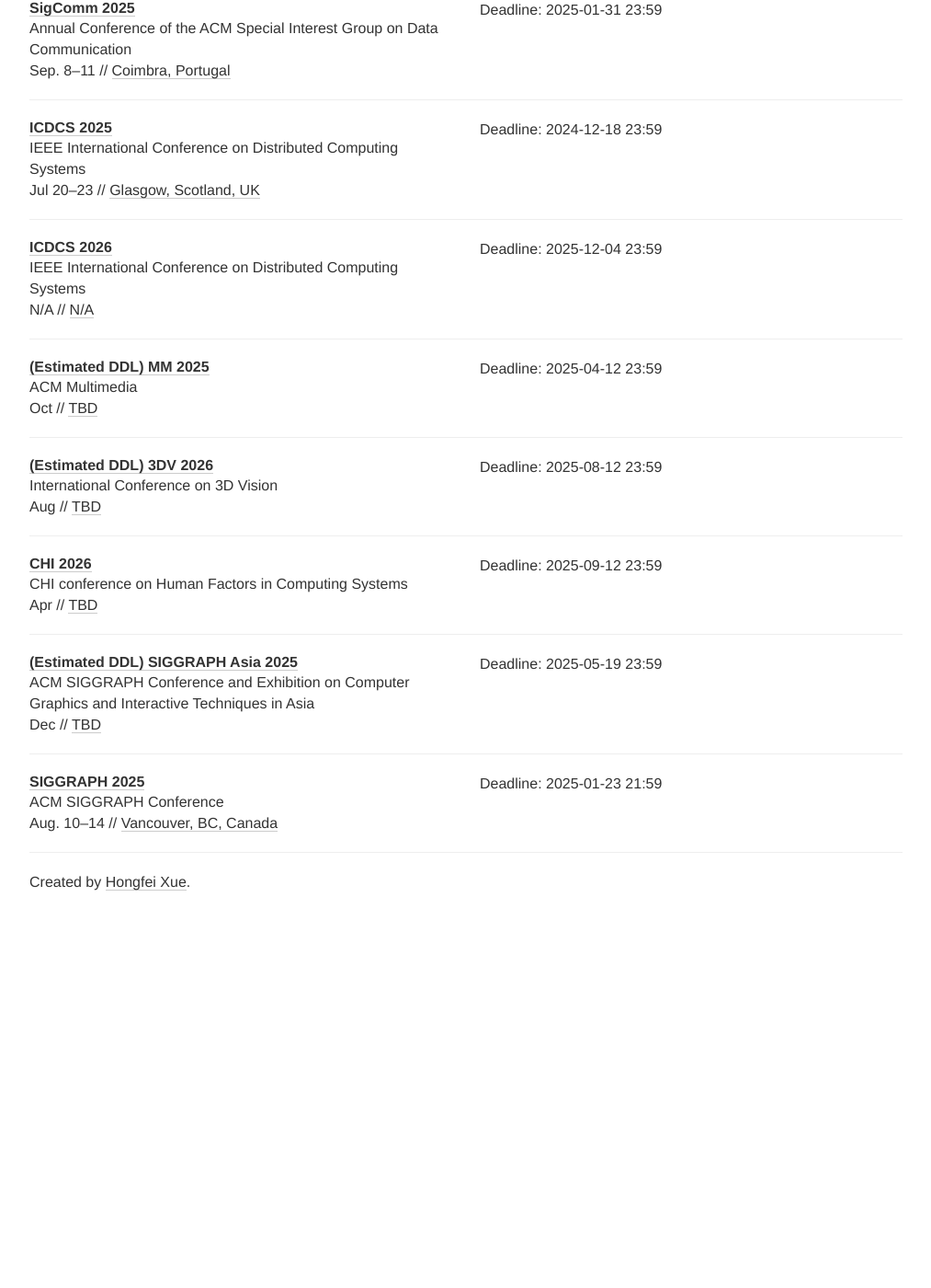
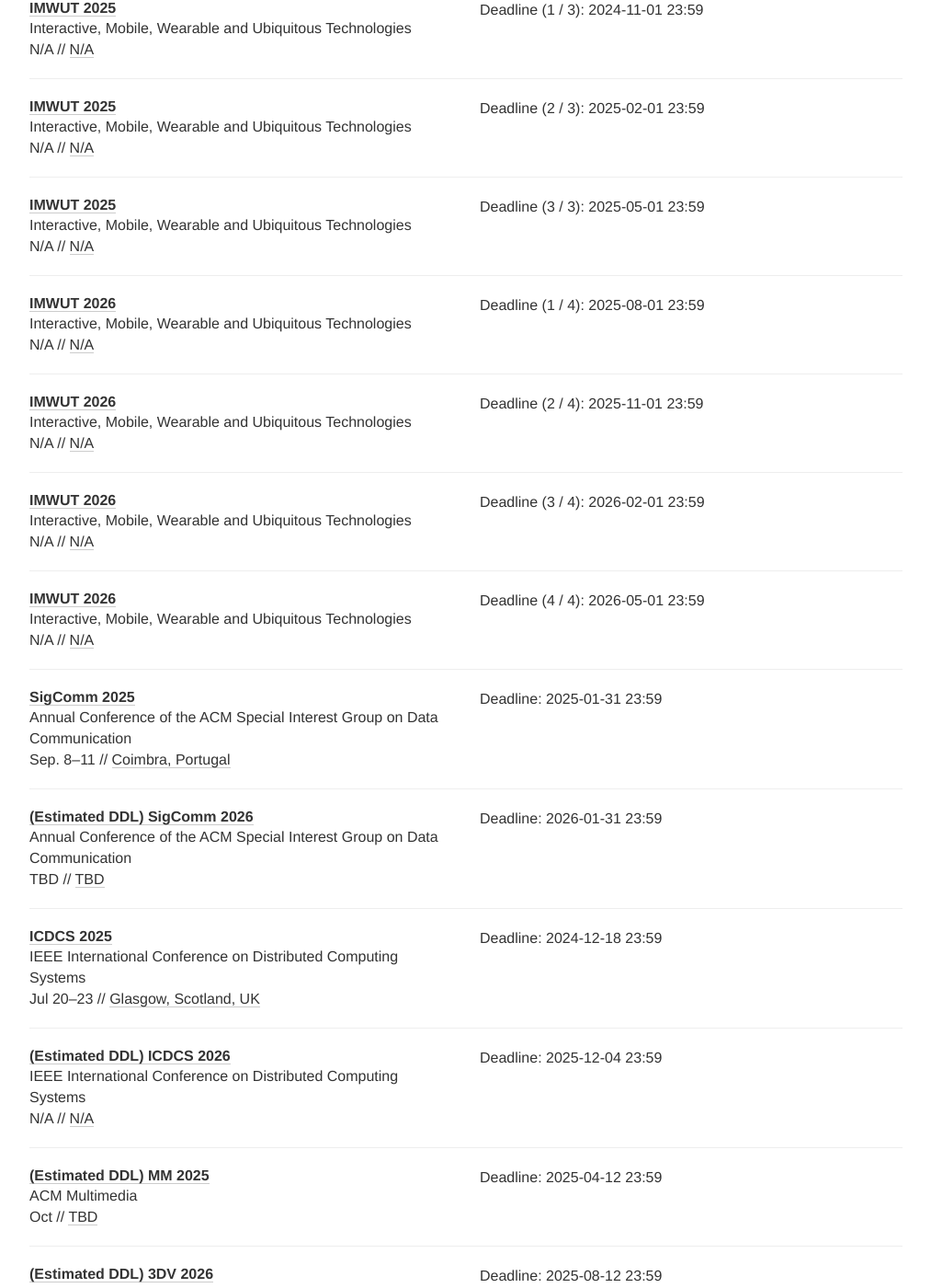
Before and after one commit to genius-lab-deadlines/genius-lab-deadlines.github.io, a Jekyll site: the page built from index.html, in a window 1280 px wide and 1400 px high, scrolled down 3577 px. Shown: the whole window at 92% size, without its empty margins (133-1146 px from the left). Built offline with Jekyll 4.4.1, drawn with Linux system fonts in a browser that asks for light colours; nearby versions of some CDN libraries; Markdown is read by kramdown in place of the engine named in the settings; before the commit the page ends 4579 px from its top, so only the background shows below that; some of the changed text lies outside the part shown.

Commit message:
update conferences

```diff
--- a/_data/conferences.yml
+++ b/_data/conferences.yml
@@ -48,15 +48,26 @@
   place: TBD
   tags: [AI, CV, CONF]
 
-- name: (Estimated DDL) ICCV
+- name: ICCV
   year: 2025
   date: Oct 19-25
   description: IEEE/CVF International Conference on Computer Vision
+  link: https://iccv.thecvf.com/
+  deadline:
+    - "2025-03-07 23:59"
+  timezone: Etc/GMT+11
+  place: Honolulu, Hawaii, USA
+  tags: [AI, CV, CONF, Tier1]
+
+- name: (Estimated DDL) ICCV 2027
+  year: 2027
+  date: TBD
+  description: IEEE/CVF International Conference on Computer Vision
   link: https://genius-lab-deadlines.github.io/
   deadline:
-    - "2025-03-08 23:59"
+    - "2027-03-08 23:59"
   timezone: Etc/GMT+0
-  place: Honolulu, Hawaii, USA
+  place: TBD
   tags: [AI, CV, CONF, Tier1]
 
 - name: ECCV
@@ -147,6 +158,17 @@
   place: Vancouver, BC, Canada
   tags: [AI, CONF, Tier1]
 
+- name: (Estimated DDL) ICML
+  year: 2026
+  date: TBD
+  description: International Conference on Machine Learning
+  link: https://icml.cc/
+  deadline:
+    - "2026-01-31 23:59"
+  timezone: Etc/UTC
+  place: TBD
+  tags: [AI, CONF, Tier1]
+
 - name: IJCAI
   year: 2025
   date: Aug 16-22
@@ -156,6 +178,17 @@
     - "2025-01-23 23:59"
   timezone: Etc/GMT+12
   place: Montreal, Canada
+  tags: [AI, CONF, Tier1]
+
+- name: (Estimated DDL) IJCAI
+  year: 2026
+  date: TBD
+  description: International Joint Conferences on Artificial Intelligence
+  link: https://2026.ijcai.org/
+  deadline:
+    - "2026-01-23 23:59"
+  timezone: Etc/GMT+12
+  place: TBD
   tags: [AI, CONF, Tier1]
 
 - name: MobiCom
@@ -250,6 +283,20 @@
   place: N/A
   tags: [SYS, JOUR, Tier1]
 
+- name: IMWUT
+  year: 2026
+  date: N/A
+  description: Interactive, Mobile, Wearable and Ubiquitous Technologies
+  link: https://dl.acm.org/journal/imwut
+  deadline:
+    - "2025-08-01 23:59"
+    - "2025-11-01 23:59"
+    - "2026-02-01 23:59"
+    - "2026-05-01 23:59"
+  timezone: Etc/GMT+12
+  place: N/A
+  tags: [SYS, JOUR, Tier1]
+
 - name: SigComm
   year: 2025
   date: Sep. 8-11
@@ -259,6 +306,17 @@
     - "2025-01-31 23:59"
   timezone: Etc/GMT+0
   place: Coimbra, Portugal
+  tags: [SYS, CONF, Tier1]
+
+- name: (Estimated DDL) SigComm
+  year: 2026
+  date: TBD
+  description: Annual Conference of the ACM Special Interest Group on Data Communication
+  link: https://conferences.sigcomm.org/sigcomm/2026/
+  deadline:
+    - "2026-01-31 23:59"
+  timezone: Etc/GMT+0
+  place: TBD
   tags: [SYS, CONF, Tier1]
 
 - name: ICDCS
@@ -272,7 +330,7 @@
   place: Glasgow, Scotland, UK
   tags: [SYS, CONF]
 
-- name: ICDCS
+- name: (Estimated DDL) ICDCS
   year: 2026
   date: N/A
   description: IEEE International Conference on Distributed Computing Systems
@@ -337,3 +395,14 @@
   timezone: Etc/GMT+0
   place: Vancouver, BC, Canada
   tags: [CV, CONF]
+
+- name: (Estimated DDL) SIGGRAPH
+  year: 2026
+  date: TBD
+  description: ACM SIGGRAPH Conference
+  link: https://s2026.siggraph.org/
+  deadline:
+    - "2026-01-23 21:59"
+  timezone: Etc/GMT+0
+  place: TBD
+  tags: [CV, CONF]
```
